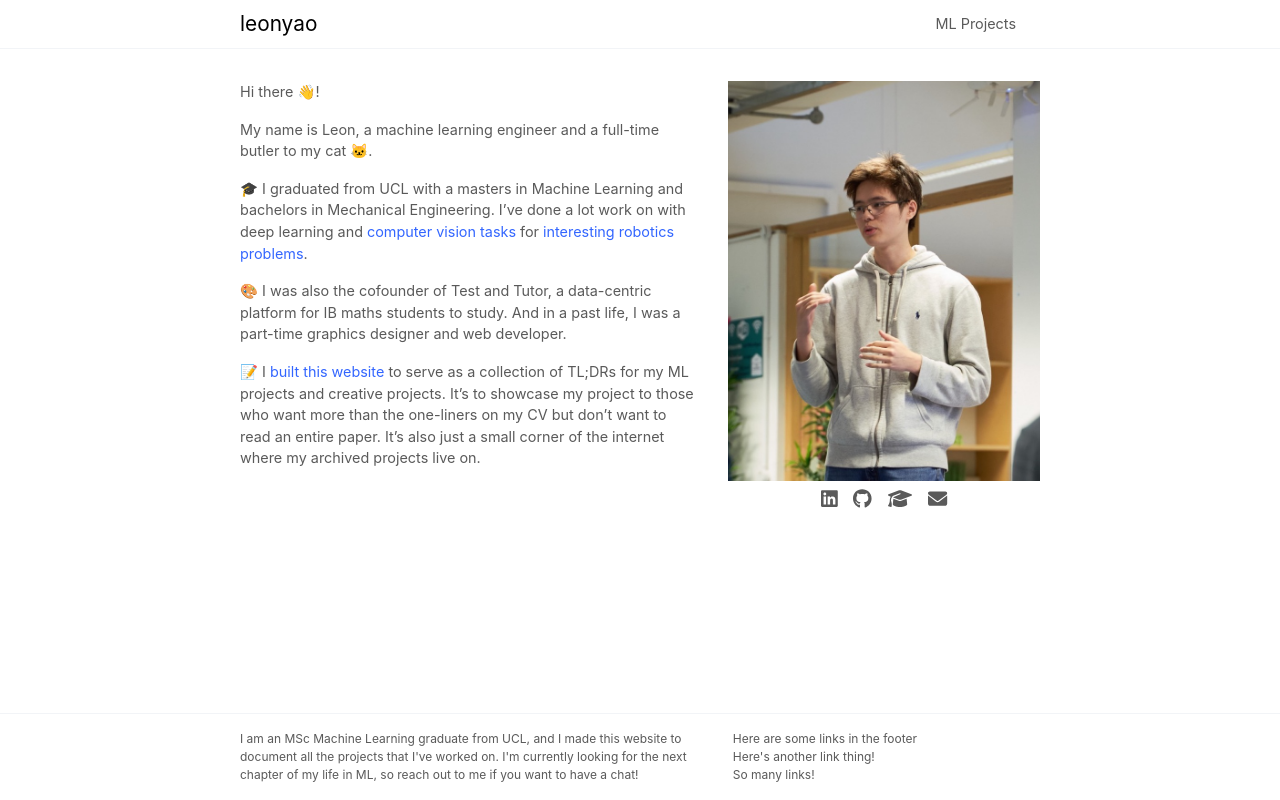
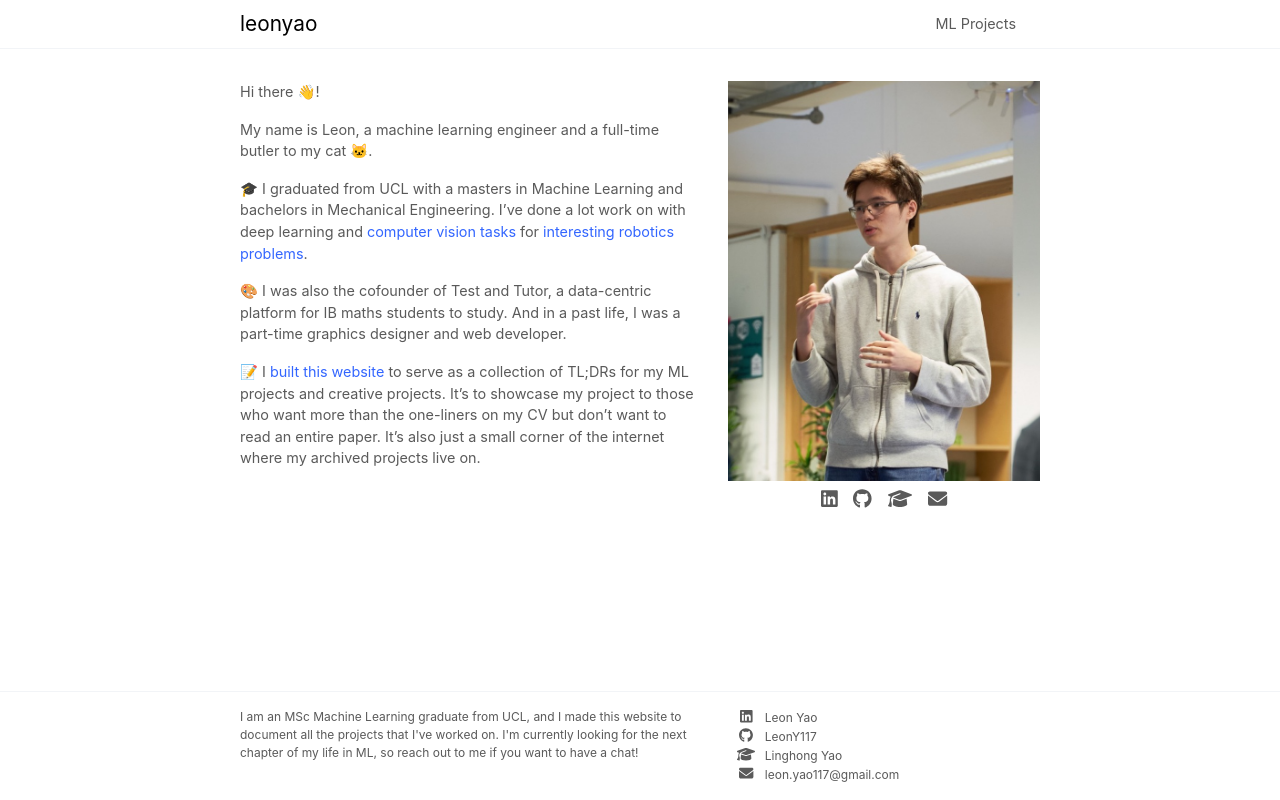
Before and after one commit to LeonY117/leony117.github.io, a Next.js app: page / in a window 1280 px wide. Built offline with nearby package versions, Linux system fonts and the light colour scheme.

Commit message:
add links

```diff
--- a/hoc/Layout/Footer/Footer.js
+++ b/hoc/Layout/Footer/Footer.js
@@ -1,5 +1,9 @@
 import React from 'react';
 import classes from './Footer.module.css';
+import Link from 'next/link';
+import { FontAwesomeIcon } from '@fortawesome/react-fontawesome';
+import { faLinkedin, faGithub } from '@fortawesome/free-brands-svg-icons';
+import { faGraduationCap, faEnvelope } from '@fortawesome/free-solid-svg-icons';
 
 const Footer = () => {
   return (
@@ -15,9 +19,58 @@ const Footer = () => {
         </div>
         <div className={classes.FooterItems}>
           <ul className={classes.Links}>
-            <li className={classes.Link}>Here are some links in the footer</li>
-            <li className={classes.Link}>Here's another link thing!</li>
-            <li className={classes.Link}>So many links!</li>
+            <li className={classes.Link}>
+              <div className={classes.IconWrapper}>
+                <span className={classes.Icon}>
+                  <FontAwesomeIcon icon={faLinkedin} />
+                </span>
+              </div>
+              <Link
+                href='https://www.linkedin.com/in/linghong-yao/'
+                className={classes.SocialMediaLink}
+              >
+                <p className={classes.LinkText}>Leon Yao</p>
+              </Link>
+            </li>
+            <li className={classes.Link}>
+              <div className={classes.IconWrapper}>
+                <span className={classes.Icon}>
+                  <FontAwesomeIcon icon={faGithub} />
+                </span>
+              </div>
+              <Link
+                href='https://github.com/LeonY117'
+                className={classes.SocialMediaLink}
+              >
+                <p className={classes.LinkText}>LeonY117</p>
+              </Link>
+            </li>
+            <li className={classes.Link}>
+              <div className={classes.IconWrapper}>
+                <span className={classes.Icon}>
+                  <FontAwesomeIcon icon={faGraduationCap} />
+                </span>
+              </div>
+              <Link
+                href='https://scholar.google.com/citations?user=9HJ1g0gAAAAJ&hl=en'
+                className={classes.SocialMediaLink}
+              >
+                <p className={classes.LinkText}>Linghong Yao</p>
+              </Link>
+            </li>
+            <li className={classes.Link}>
+              <div className={classes.IconWrapper}>
+                <span className={classes.Icon}>
+                  <FontAwesomeIcon icon={faEnvelope} />
+                </span>
+              </div>
+              <p
+                style={{ textDecoration: 'none' }}
+                className={classes.LinkText}
+              >
+                leon.yao117@gmail.com
+              </p>
+            </li>
           </ul>
         </div>
       </div>
--- a/hoc/Layout/Footer/Footer.module.css
+++ b/hoc/Layout/Footer/Footer.module.css
@@ -37,10 +37,36 @@
   padding: 0;
 }
 
+.LinkText {
+  font-size: 0.75rem;
+  margin: 0;
+  padding: 0;
+  display: inline-block;
+}
+
+.LinkText:hover {
+  text-decoration: underline;
+}
+
+.IconWrapper {
+  width: 2rem;
+  display: inline-block;
+  text-align: center;
+}
+
+.Icon {
+  font-size: 0.9rem;
+  margin-right: 0.3rem;
+}
+
 .Link {
-  display: inline-block;
+  display: flex;
+  align-items: center;
+  flex-direction: row;
   list-style: none;
   font-size: 0.75rem;
+  margin: 0;
+  padding: 0;
 }
 
 @media (max-width: 54rem) {
@@ -48,3 +74,12 @@
     padding: 0 2rem;
   }
 }
+
+@media (max-width: 45rem) {
+  .Footer {
+    flex-direction: column;
+    width: 100%;
+    max-width: 30rem;
+    gap: 0.5rem;
+  }
+}
```
